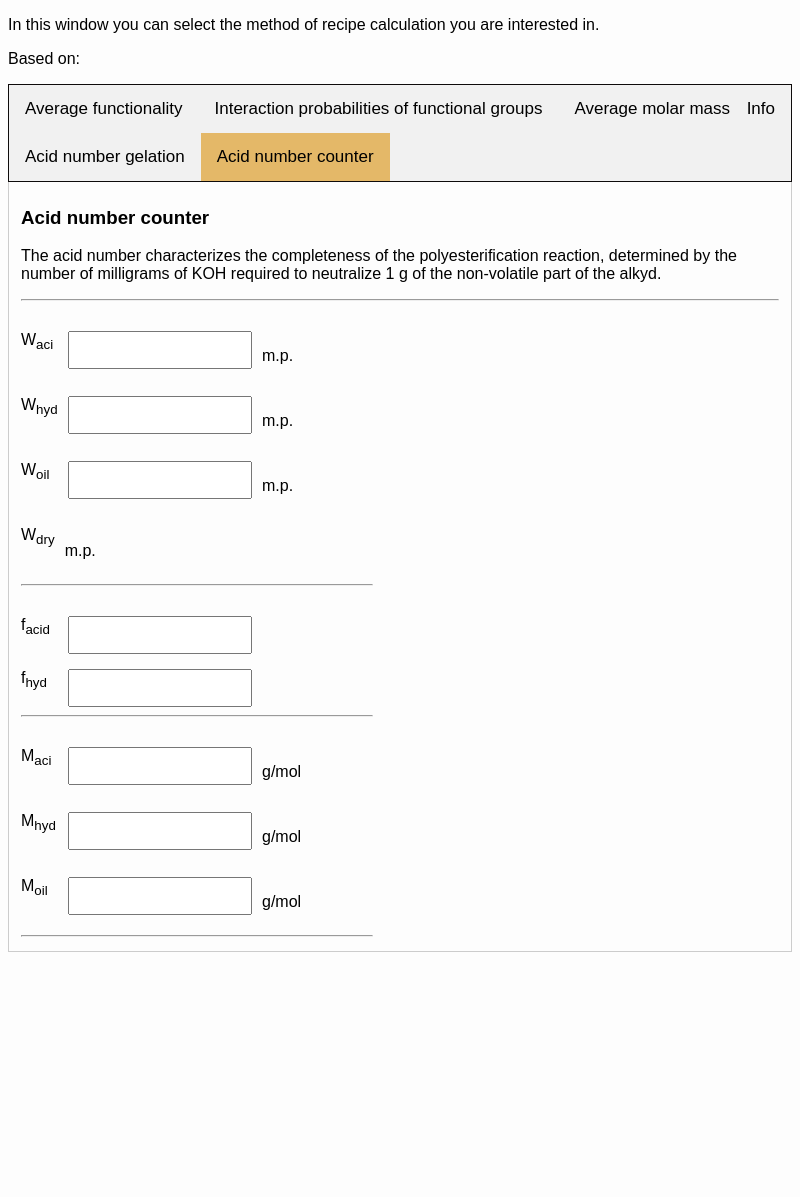
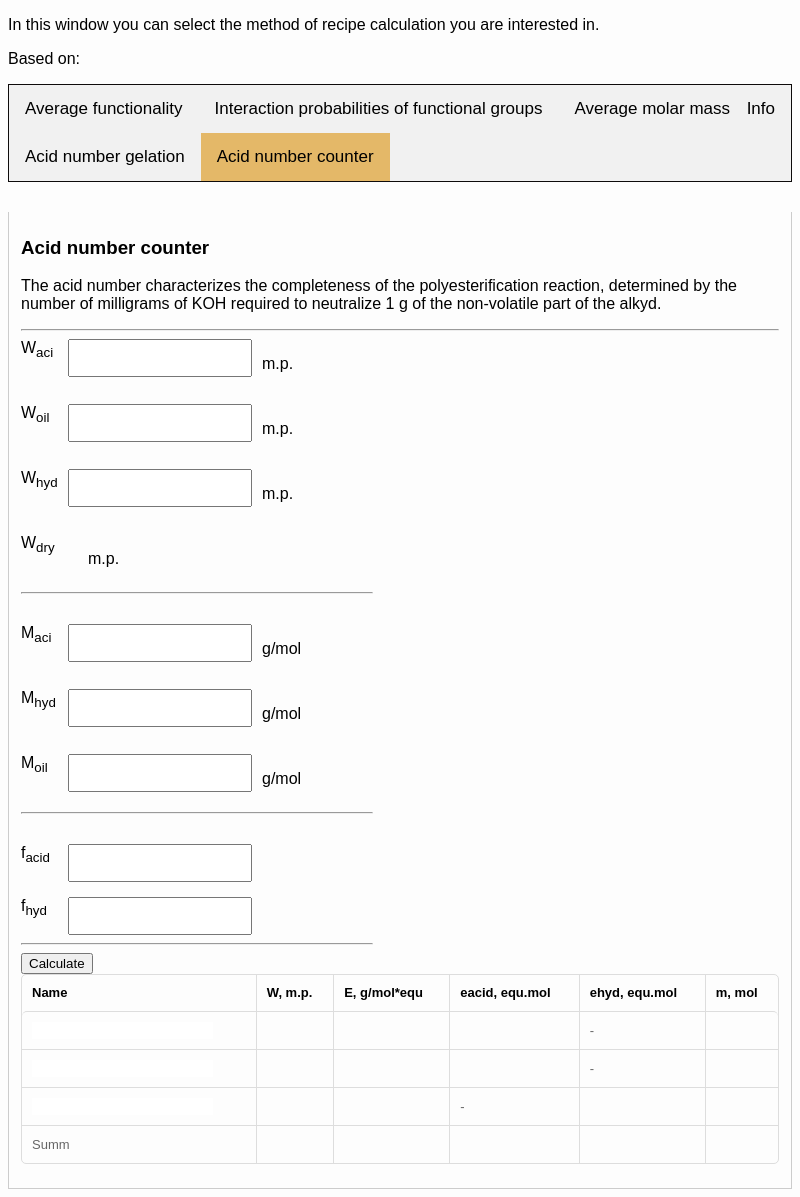
Before and after one commit to onllooker/Alkid, an Electron app: page index.html in a window 800 px wide. Before the commit the page ends 960 px from the top, so only its background shows below. Drawn offline with Linux system fonts and the light colour scheme.

Commit message:
AcidNum v1

```diff
--- a/index.html
+++ b/index.html
@@ -16,10 +16,8 @@ div.sticky {
 </style>
   </head>
   <body>
-    <p>
-      In this window you can select the method of recipe calculation you are
-      interested in.
-    </p>
+    <p>In this window you can select the method of recipe calculation you are
+      interested in.</p>
     <p>Based on:</p>
     <div class = 'sticky'>
       <div class="tab">
@@ -47,8 +45,7 @@ div.sticky {
         </div>
       </div>
     </div>
-
-
+    <form class="input-form">
     <div id="AverFunc" class="tabcontent">
       <h3>Average functionality method</h3>
       <p>
@@ -57,7 +54,7 @@ div.sticky {
         calculating the formulations of alkyd resins of all types.
       </p>
     </div>
-
+    <div>
       <div id="InterProb" class="tabcontent">
       <h3>Interaction probabilities method</h3>
       <p>
@@ -103,12 +100,22 @@ div.sticky {
         neutralize 1 g of the non-volatile part of the alkyd.
       </p>
       <hr />
+
+      <div class="item">
       <form class="input-form">
         <label class="label"
           ><span class="input-text" title="Mass parts of acid/anhydride"
             >W<sub>aci</sub></span
           >
-          <input type="number" class="input" id="Wacid" />
+          <input type="number" class="input" id="Wacid"/>
+          <p>m.p.</p>
+        </label>
+
+        <label class="label"
+          ><span class="input-text" title="Mass parts of oil"
+            >W<sub>oil</sub></span
+          >
+          <input type="number" class="input" id="Woil" />
           <p>m.p.</p>
         </label>
 
@@ -121,21 +128,48 @@ div.sticky {
         </label>
 
         <label class="label"
-          ><span class="input-text" title="Mass parts of oil"
-            >W<sub>oil</sub></span
+          ><span class="input-text" title="Mass parts of dry alkid"
+            >W<sub>dry</sub></span
           >
-          <input type="number" class="input" id="Woil" />
+          <div class="input-result" id = 'Wd' ></div>
           <p>m.p.</p>
+        </label>
+        </form>
+        <hr align="left" width="350" />
+        </div>
+
+
+      <div class = 'item'>
+        <form class="input-form">
+          <label class="label"
+            ><span class="input-text" title="Mass parts of acid/anhydride"
+              >M<sub>aci</sub></span
+            >
+            <input type="number" class="input" id="Macid" />
+            <p>g/mol</p>
           </label>
 
           <label class="label"
-          ><span class="title-result" title="Mass parts of dry alkid"
-            >W<sub>dry</sub></span
+            ><span class="input-text" title="Мass parts of polyol"
+              >M<sub>hyd</sub></span
             >
-          <p class="mpWdry">m.p.</p>
+            <input type="number" class="input" id="Mhyd" />
+            <p>g/mol</p>
+          </label>
+
+          <label class="label"
+            ><span class="input-text" title="Mass parts of oil"
+              >M<sub>oil</sub></span
+            >
+            <input type="number" class="input" id="Moil" />
+            <p>g/mol</p>
           </label>
         </form>
-      <hr align="left" width="350" />
+      <hr align="left" width="350"/>
+      </div>
+
+
+      <div class="item">
       <form class="input-form">
         <label class="label"
           ><span class="input-text" title="Equivalent factor of acid/anhydride"
@@ -152,35 +186,61 @@ div.sticky {
         </label>
       </form>
       <hr align="left" width="350" />
-      <div class = 'Maci'>
-      <form class="input-form">
-        <label class="label"
-          ><span class="input-text" title="Mass parts of acid/anhydride"
-            >M<sub>aci</sub></span
-          >
-          <input type="number" class="input" id="Macid" />
-          <p>g/mol</p>
+    </div>
+
+    <label class="label">
+      <input type="button" class="tablinks" id="btn-calculate" value="Calculate">
       </label>
-
-        <label class="label"
-          ><span class="input-text" title="Мass parts of polyol"
-            >M<sub>hyd</sub></span
-          >
-          <input type="number" class="input" id="" />
-          <p>g/mol</p>
-        </label>
-
-        <label class="label"
-          ><span class="input-text" title="Mass parts of oil"
-            >M<sub>oil</sub></span
-          >
-          <input type="number" class="input" id="" />
-          <p>g/mol</p>
-        </label>
-      </form>
-      <hr align="left" width="350" />
+      <div class="AcNumTable">
+        <div class="table">
+          <table>
+            <thead>
+          <tr>
+            <th>Name</th>
+            <th>W, m.p.</th>
+            <th>E, g/mol*equ</th>
+            <th>eacid, equ.mol</th>
+            <th>ehyd, equ.mol</th>
+            <th>m, mol</th>
+          </tr>
+            </thead>
+            <tbody>
+              <tr>
+              <td><input class="tableinput" type="text"></td>
+                <td id="Wa"></td>
+                <td id="Ea"></td>
+                <td id="ea"></td>
+                <td>-</td>
+                <td id="ma"></td>
+              </tr>
+              <tr>
+                <td><input class = 'tableinput' type="text"></td>
+                <td id="Wo"></td>
+                <td id="Eo"></td>
+                <td id="eo"></td>
+                <td>-</td>
+                <td id="mo"></td>
+              </tr>
+              <tr>
+                <td><input class = 'tableinput' type="text"></td>
+                <td id="Wh"></td>
+                <td id ='Eh'></td>
+                <td>-</td>
+                <td id="eh"></td>
+                <td id="mh"></td>
+              </tr>
+              <tr>
+                <td>Summ</td>
+                <td id="sumW"></td>
+                <td id="sumE"></td>
+                <td id="sumea"></td>
+                <td id="sumeh"></td>
+                <td id="summ"></td>
+              </tr>
+            </tbody>
+          </table>
         </div>
-      </label>
+      </div>
     </form>
       </div>
       <div id="Info" class="tabcontent">
@@ -248,7 +308,8 @@ div.sticky {
 </p>
       </div>
       </div>
-    <script defer type="module" src="./renderer.js"></script>
+    </div>
+    <script type="module" src="render.js"></script>
     <script>
       function openMethod(evt, MethodName) {
         let i, tabcontent, tablinks;
--- a/package.json
+++ b/package.json
@@ -1,15 +1,15 @@
 {
-  "name": "AlkidCalculator",
+  "name": "AlkidCalculator1",
   "version": "1.0.0",
   "main": "main.js",
   "repository": "https://github.com/onllooker/Alkid.git",
-  "author": "<isamo.agverdiev@gmail.com>",
+  "author": "<isamo.agverdiev@gmail.com> <dmitrijocenkov@gmail.com>",
   "license": "MIT",
   "scripts": {
     "start": "electron ."
   },
   "devDependencies": {
-    "electron": "^16.0.2"
+    "electron": "^16.0.3"
   },
   "dependencies": {
     "bootstrap": "^5.1.3"
--- a/styles.css
+++ b/styles.css
@@ -63,10 +63,13 @@ body {
   border: 1px solid #ccc;
   border-top: none;
 }
+
 .input-form {
   margin-top: 30px;
-  display: flex;
-  flex-direction: column;
+}
+
+.input {
+  display: inline-block;
 }
 .label + .label {
   margin-top: 15px;
@@ -84,6 +87,13 @@ body {
   padding: 5px;
 }
 
+.input-result {
+  width: 170px;
+  height: 24px;
+  padding: 5px;
+  background: rgba(253, 253, 253, 0.555);
+}
+
 .input-text {
   min-width: 37px;
 }
@@ -99,3 +109,77 @@ body {
   max-width: 170px;
   margin-left: 30px;
 }
+
+table {
+  width: 100%; /*Ширина таблицы*/
+  margin-bottom: 18px; /*Отступ снизу от таблицы*/
+  padding: 0; /*Отступы внутри таблицы*/
+  font-size: 13px; /*Размер шрифта*/
+  border: 1px solid #dddddd; /*Граница таблицы*/
+  border-spacing: 0; /*Отступы между границами ячеек*/
+  border-collapse: separate; /*Границы ячеек не склеиваются*/
+  -webkit-border-radius: 5px; /*Радиус скругления углов у таблицы Safari, Chrome*/
+  -moz-border-radius: 5px; /*Радиус скругления углов у таблицы Mozilla*/
+  border-radius: 5px; /*Радиус скругления углов у таблицы*/
+  color: #666666; /*Цвет текста в таблице*/
+  font-family: Arial; /*Семейство шрифтов*/
+}
+
+table th,
+table td {
+  padding: 10px 10px 9px; /*Отступы внутри ячеек*/
+  line-height: 18px; /*Межстрочный интервал*/
+  text-align: left; /*Выравнивание текста по левому краю*/
+}
+
+table th {
+  padding-top: 9px; /*Отступы внутри ячеек*/
+  font-weight: bold; /*Установка жирного начертания шрифта*/
+  vertical-align: middle; /*Выравнивание по вертикали. Текст находится по середине*/
+  color: black; /*Черный цвет в ячейках заголовков таблицы*/
+}
+
+table td {
+  vertical-align: top; /*Выравнивание содержимого ячейки по верхнему краю*/
+  border-top: 1px solid #ddd; /*Верхняя граница ячейки*/
+}
+
+table th + th,
+table td + td,
+table th + td {
+  border-left: 1px solid #ddd; /*Стиль для левой границы между двумя ячейками*/
+}
+
+table thead tr:first-child th:first-child, /*Первая строка первая ячейка в заголовке таблицы*/
+table tbody tr:first-child td:first-child /*Первая строка первая ячейка в теле таблицы*/ {
+  -webkit-border-radius: 5px 0 0 0;
+  -moz-border-radius: 5px 0 0 0;
+  border-radius: 5px 0 0 0;
+}
+
+table thead tr:first-child th:last-child, /*Первая строка последняя ячейка в заголовке таблицы*/
+table tbody tr:first-child td:last-child /*Первая строка последняя ячейка в теле таблицы*/ {
+  -webkit-border-radius: 0 5px 0 0;
+  -moz-border-radius: 0 5px 0 0;
+  border-radius: 0 5px 0 0;
+}
+
+table tbody tr:last-child td:first-child  /*Последняя строка первая ячейка в теле таблицы*/ {
+  -webkit-border-radius: 0 0 0 5px;
+  -moz-border-radius: 0 0 0 5px;
+  border-radius: 0 0 0 5px;
+}
+
+table tbody tr:last-child td:last-child  /*Последняя строка последняя ячейка в теле таблицы*/ {
+  -webkit-border-radius: 0 0 5px 0;
+  -moz-border-radius: 0 0 5px 0;
+  border-radius: 0 0 5px 0;
+}
+
+table tr:hover {
+  background-color: #f2f2f2; /*Цвет строки при наведении курсора мыши*/
+}
+
+.tableinput {
+  border: none;
+}
```
Also changed, not shown: render.js (added, +87 -0 lines), 1 other file. Lines whose indentation alone changed are shown as unchanged.
